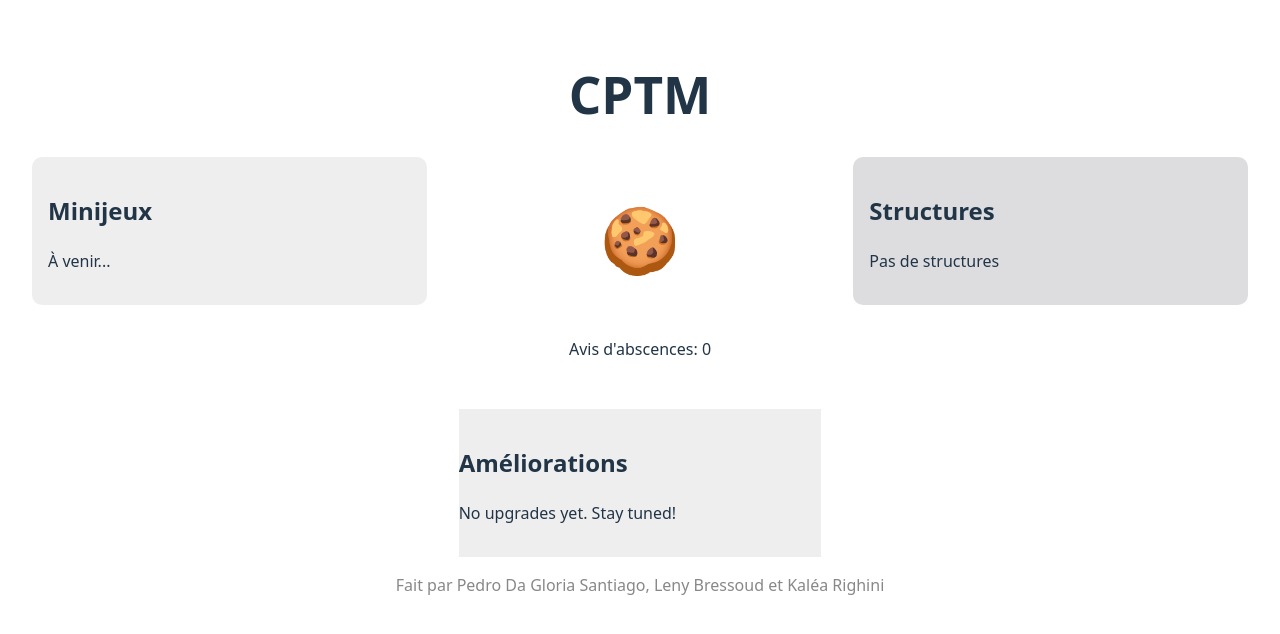
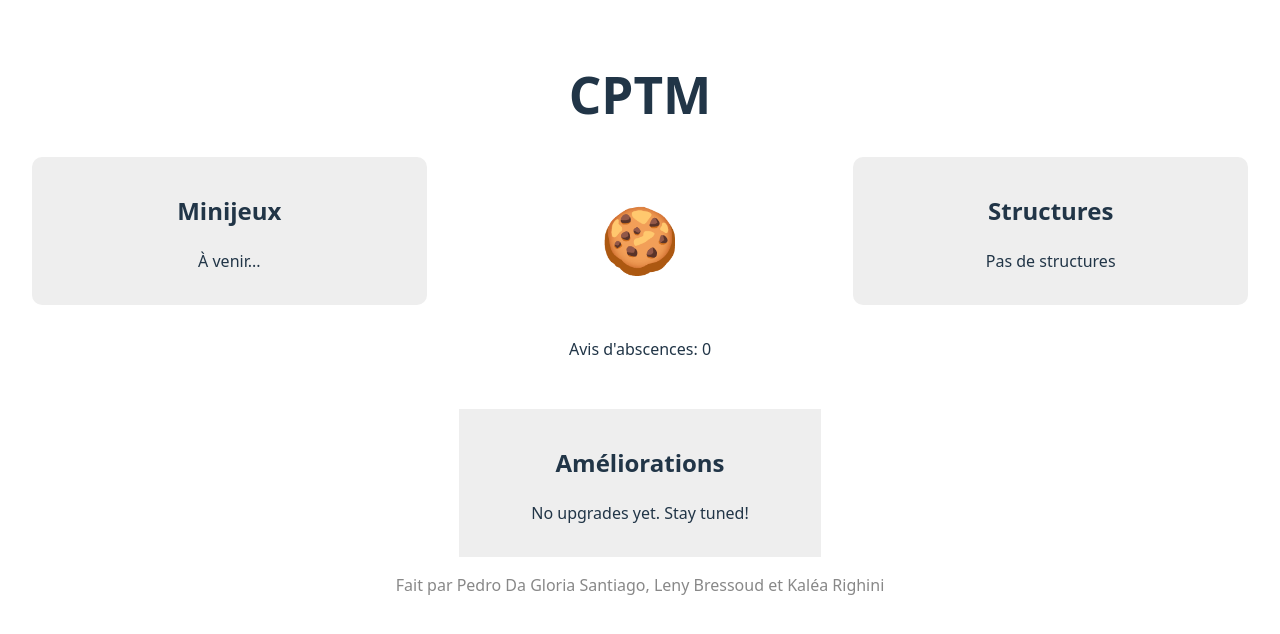
Before and after one commit to kale464/CPTM, a React (Vite) app: page / in a window 1280 px wide. Shown: the top 634 px of the page. Built offline with nearby package versions, Linux system fonts and the light colour scheme.

Commit message:
feat: centered texts in boxes

```diff
--- a/src/App.css
+++ b/src/App.css
@@ -149,12 +149,12 @@ button:focus-visible {
   padding: 1rem;
   overflow-y: auto;
   border-radius: 10px;
-  text-align: left;
+  text-align: center;
   flex-shrink: 0;
 }
 
 .main-section .structures-panel:last-child {
-  background-color: #dddde0;
+  background-color: #eeeeee;
 }
 
 .structures-list p {
@@ -237,5 +237,5 @@ button:focus-visible {
   border-radius: 10px;
   width: 100%;
   max-width: 400px;
-  text-align: left;
+  text-align: center;
 }
```
